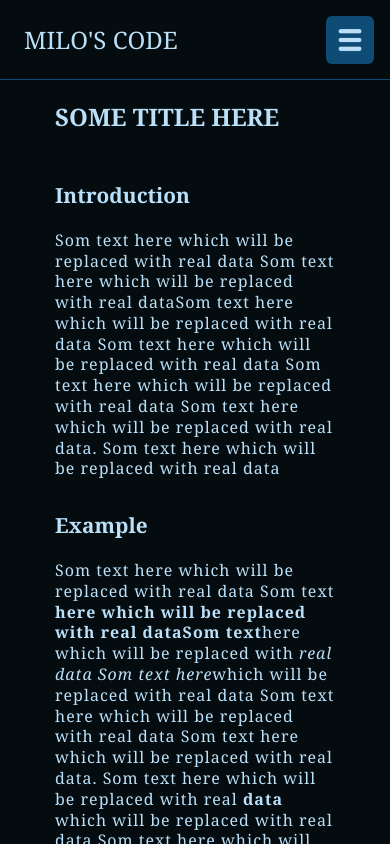
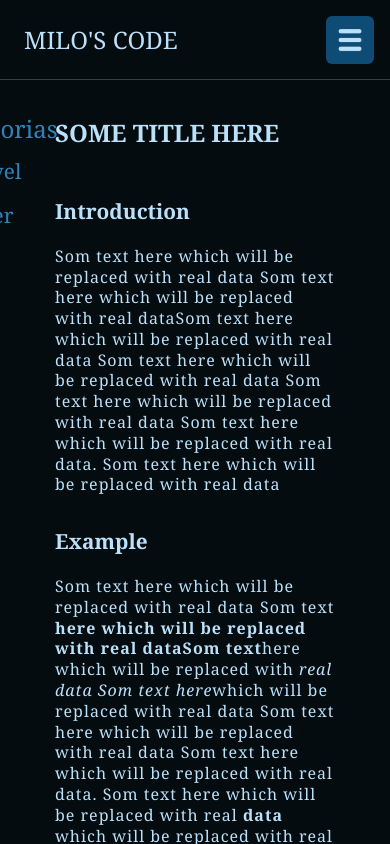
Before and after one commit to MiloJuarez/blog, a React app: page / in a window 390 px wide. Shown: the top 844 px of the page. Built offline with nearby package versions, Linux system fonts and the light colour scheme.

Commit message:
Added animation

```diff
--- a/src/styles/Categories.scss
+++ b/src/styles/Categories.scss
@@ -2,6 +2,7 @@
 
 .Categories {
     position: fixed;
+    left: 0;
     min-width: 250px;
     width: vars.$wcategory;
     margin-top: vars.$mb;
@@ -12,8 +13,18 @@
     font-size: vars.$fs-lg;
     color: vars.$secondary-color-ligth;
 }
+@keyframes hideLeft {
+    from {
+        left: 0;
+    }
+    to {
+        left: calc(0vw - vars.$wcategory);
+    }
+}
 @media screen and (max-width: 1080px) {
     .Categories {
-        display: none;
+        animation-name: hideLeft;
+        animation-duration: vars.$aDuration;
+        animation-fill-mode: forwards;
     }
 }
--- a/src/styles/PostContent.scss
+++ b/src/styles/PostContent.scss
@@ -24,13 +24,24 @@
     letter-spacing: 1px;
     vertical-align: baseline;
 }
+@keyframes plusWidth {
+    from {
+        width: vars.$wcontent;
+    }
+    to {
+        width: calc(vars.$fullWidth - vars.$wcategory);
+    }
+}
 @media screen and (max-width: 1280px) {
     .PostContent {
-        width: calc(vars.$fullWidth - vars.$wcategory);
+        animation-name: plusWidth;
+        animation-duration: vars.$aDuration;
+        animation-fill-mode: forwards;
     }
 }
 @media screen and (max-width: 1080px) {
     .PostContent {
         margin: 0 auto;
+        padding-top: vars.$pc;
     }
 }
--- a/src/styles/PostSections.scss
+++ b/src/styles/PostSections.scss
@@ -26,8 +26,19 @@
 .PostSections__item a:hover {
     color: vars.$secondary-color-ligth;
 }
+@keyframes hideRight {
+    from {
+        right: 0;
+    }
+    to {
+        right: calc(0vw - vars.$wsection);
+    }
+}
 @media screen and (max-width: 1280px) {
     .PostSections {
-        display: none;
+        animation-name: hideRight;
+        animation-duration: vars.$aDuration;
+        animation-direction: normal;
+        animation-fill-mode: forwards;
     }
 }
--- a/src/styles/_vars.scss
+++ b/src/styles/_vars.scss
@@ -18,3 +18,4 @@ $wcategory: 20%;
 $wsection: 20%;
 $wcontent: 60%;
 $bradius: 6px;
+$aDuration: 0.5s;
```
